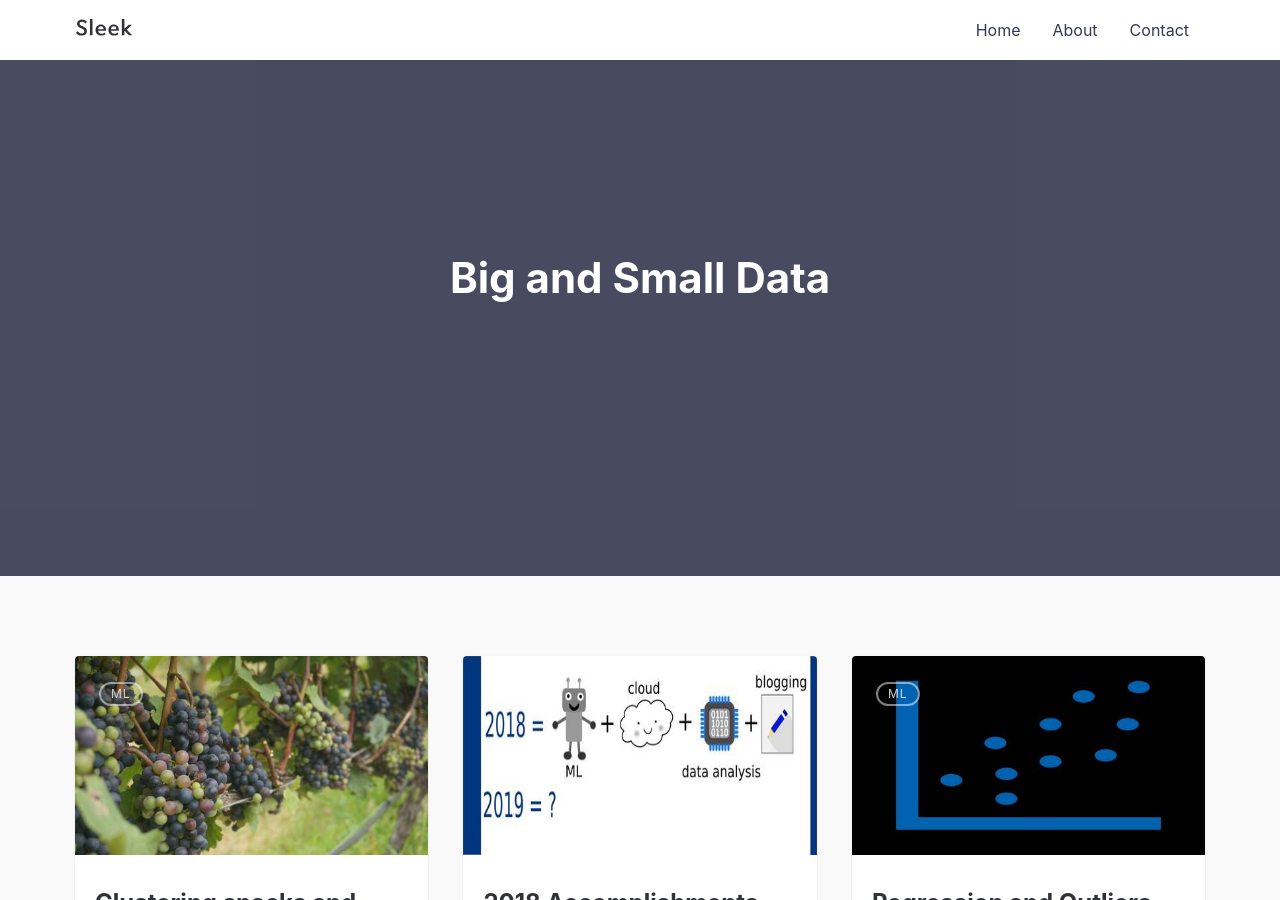
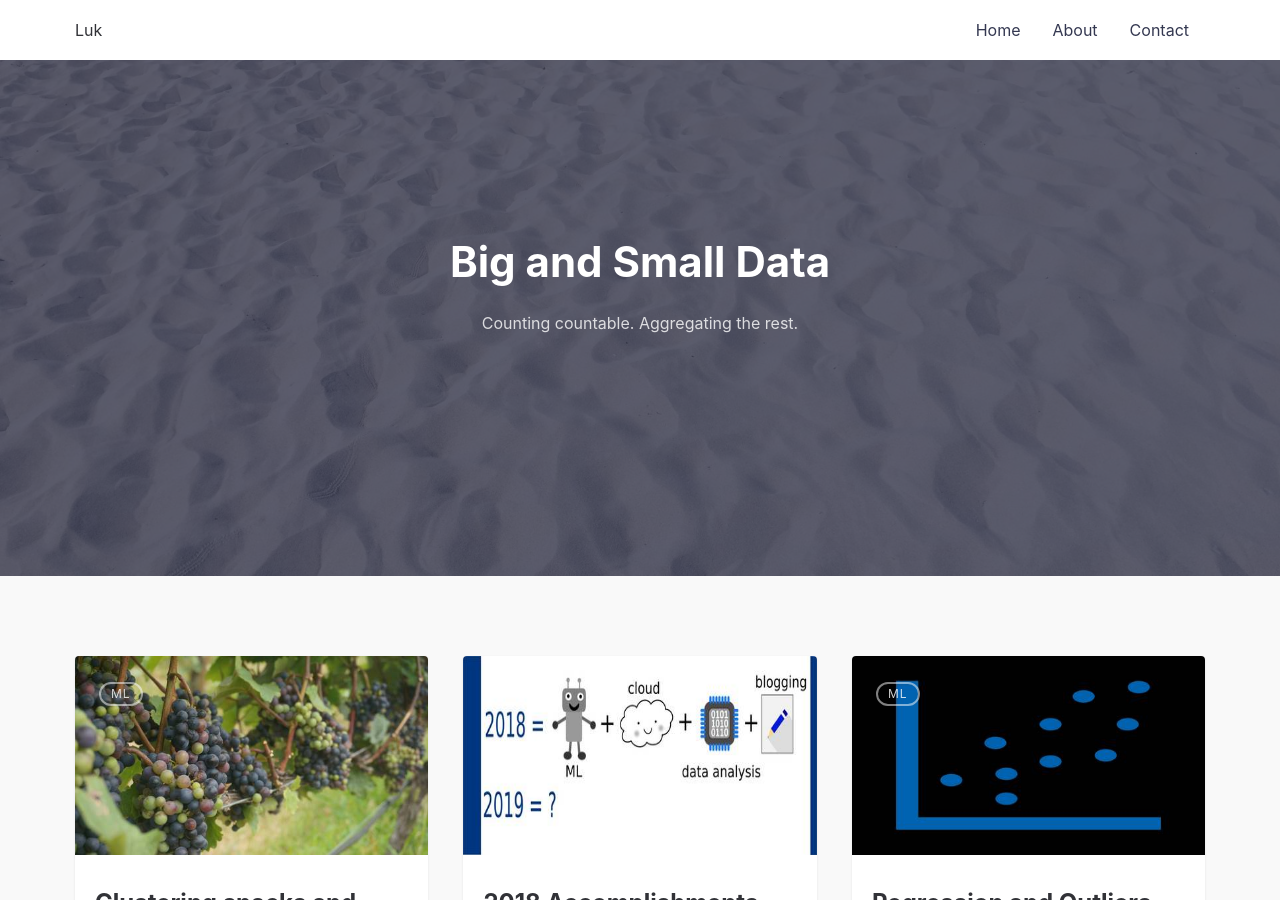
Before and after one commit to lukaszkuczynski/lukaszkuczynski.github.io, a Jekyll site: the page built from index.md, in a window 1280 px wide and 900 px high. Built offline with Jekyll 4.4.1, drawn with Linux system fonts in a browser that asks for light colours.

Commit message:
logo and hero image chosen

```diff
--- a/_config.yml
+++ b/_config.yml
@@ -72,3 +72,9 @@ navigation: # Navigation links
 
 disqus:
   shortname: github-lukasz # to enable comments replace with your_disqus_shortname
+
+tagline: >
+  Counting countable. Aggregating the rest.
+
+
+hero_img: posts/beach-sand.jpg # Main background image: use the path from /assets/img/ => This will output /assets/img/posts/sleek_lg.jpg
--- a/_includes/header.html
+++ b/_includes/header.html
@@ -3,7 +3,7 @@
     <div class="header__inner">
       <a class="header__logo" href="{{ '/' | relative_url }}">
         <div class="header__logo--container">
-          {% include logo.svg %}
+          Luk
         </div>
       </a>
       <nav class="header__links">
```
Also changed, not shown: assets/img/posts/beach-sand.jpg (added).
